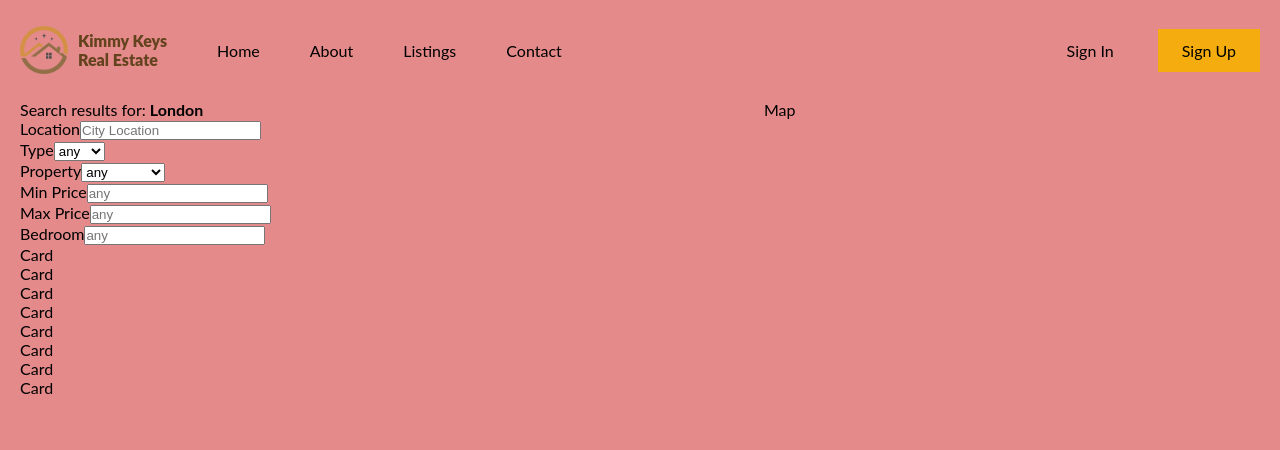
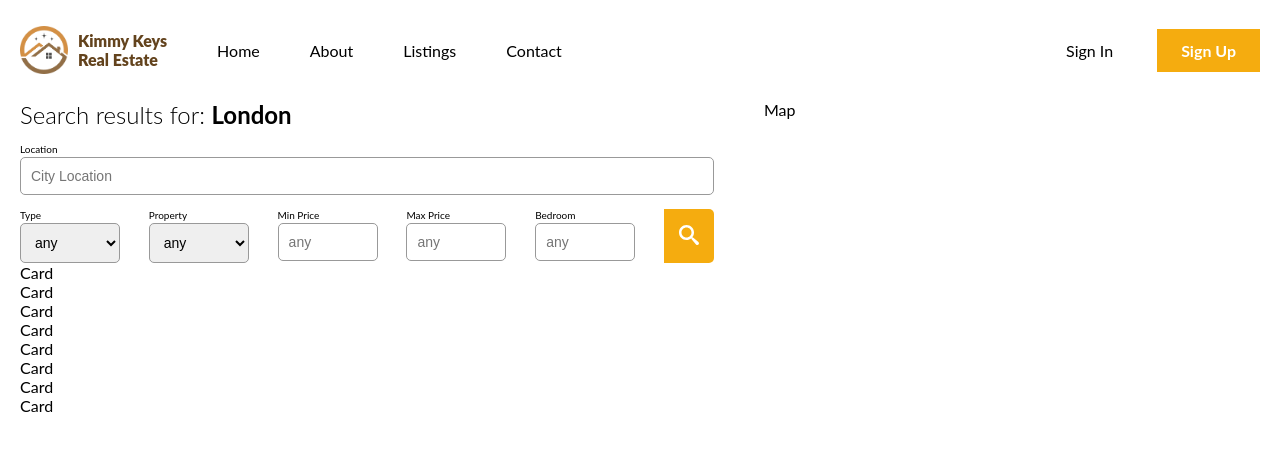
Before and after one commit to wanjikuKim-collab/real-estate-2024, a React (Vite) app: page /listing in a window 1280 px wide. Shown: the top 450 px of the page. Built offline with nearby package versions, Linux system fonts and the light colour scheme.

Commit message:
Filter CSS styling

```diff
--- a/src/components/Filter.jsx
+++ b/src/components/Filter.jsx
@@ -1,11 +1,12 @@
 import "./filter.scss";
+import { ImSearch } from "react-icons/im";
 
 function Filter() {
   return (
     <div className="filter">
-      <hi>
+      <h1>
         Search results for: <b>London</b>
-      </hi>
+      </h1>
       <div className="top">
         <div className="item">
           <label htmlFor="location">Location</label>
@@ -64,6 +65,7 @@ function Filter() {
             placeholder="any"
           />
         </div>
+        <button><ImSearch color={"#fff"} size={20}/></button>
       </div>
     </div>
   );
--- a/src/components/filter.scss
+++ b/src/components/filter.scss
@@ -0,0 +1,51 @@
+.filter {
+  display: flex;
+  flex-direction: column;
+  gap: 14px;
+
+  h1 {
+    font-weight: 300;
+    font-size: 24px;
+  }
+
+  .item {
+    display: flex;
+    flex-direction: column;
+    gap: 2px;
+
+    label {
+      font-size: 10px;
+    }
+
+    input,
+    select {
+      width: 100px;
+      padding: 10px;
+      border: 1px solid #999;
+      border-radius: 5px;
+      font-size: 14px;
+    }
+  }
+
+  .top{
+    input{
+        width: 100%;
+    }
+  }
+
+  .bottom{
+    display: flex;
+    justify-content: space-between;
+    gap: 5px;
+
+    button{
+        width: 50px;
+        padding: 10px;
+        cursor: pointer;
+        border: none;
+        border-top-right-radius: 5px;
+        border-bottom-right-radius: 5px;
+        background-color: #f5ac0f;
+    }
+  }
+}
--- a/src/layout/layout.scss
+++ b/src/layout/layout.scss
@@ -16,7 +16,7 @@
      — in viewports above that width, the body remains at 1200px
      and centers itself in the available space.*/
   @include lg {
-    background-color: rgb(229, 138, 138);
+    // background-color: rgb(229, 138, 138);
     max-width: 1280px;
   }
 
--- a/src/layout/navbar.scss
+++ b/src/layout/navbar.scss
@@ -75,6 +75,8 @@ nav{
 
         .register{
             background-color:#f5ac0f ;
+            color: #fff;
+            font-weight: bold;
         }
 
         .menuIcon{
```
